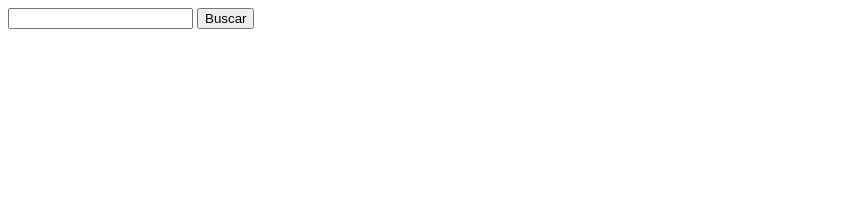
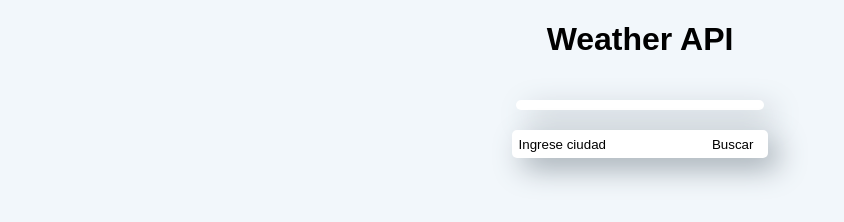
Before and after one commit to Levy4380/API-weather, a plain HTML site: page index.html in a window 1280 px wide. Shown: the whole page, without its empty margins (0-844 px from the left). Drawn offline with Linux system fonts and the light colour scheme; no server answers.

Commit message:
actualizacion de estilos

```diff
--- a/index.html
+++ b/index.html
@@ -1,16 +1,27 @@
+<!DOCTYPE html>
+<html lang="en">
 <head>
+    <meta charset="UTF-8">
+    <meta http-equiv="X-UA-Compatible" content="IE=edge">
+    <meta name="viewport" content="width=device-width, initial-scale=1.0">
+    <link rel="stylesheet" href="style.css">
+    <script src="index.js" defer ></script>
+
     <title>Weather Page</title>
+
 </head>
 <body>
-    <input id='search-bar' type="text">
-    <button>Buscar</button>
-    <div class="output">
-        <div class="title"></div>
-        <div class="icon"></div>
-        <div class="temperature"></div>
-        <div class="sky"></div>
-
-    </div>
-    <script src="index.js"></script>
+    <main>
+        <h1>Weather API</h1>
+        <section class="weather-info">
+            <div class="title"></div>
+            <div class="icon"></div>
+            <div class="temperature"></div>
+            <div class="sky"></div>
+        </section>
+        <section class="busqueda">
+            <input id="search-bar" type="text" value="Ingrese ciudad">
+            <button>Buscar</button>
+        </section>
+    </main>
 </body>
-</html>
--- a/index.js
+++ b/index.js
@@ -1,4 +1,9 @@
 let button = document.querySelector("button");
+let nombre_ciudad = document.querySelector(".title");
+let icono_tiempo = document.querySelector(".icon");
+let temperatura = document.querySelector(".temperature");
+let estado_cielo = document.querySelector(".sky");
+let searchbar = document.getElementById("search-bar");
 const options = {
 	method: 'GET',
 	headers: {
@@ -6,25 +11,42 @@ const options = {
 		'X-RapidAPI-Host': 'weatherapi-com.p.rapidapi.com'
 	}
 };
-let nombre_ciudad = document.querySelector(".title");
-let icono_tiempo = document.querySelector(".icon");
-let temperatura = document.querySelector(".temperature");
-let estado_cielo = document.querySelector(".sky");
 
+//Realizando request inicial
+fetch('https://weatherapi-com.p.rapidapi.com/current.json?q=Buenos%20Aires', options)
+.then(response => response.json())
+.then(response => {
+    nombre_ciudad.innerHTML = response.location.name + ", " + response.location.country
+    icono_tiempo.innerHTML = "<img src='"+response.current.condition.icon+"'>";
+    temperatura.innerHTML = response.current.temp_c + "°"
 
+})
+.catch(err => console.error(err));
 
+//Seteando los valores iniciales de la barra de busqueda y su comportamiento
+searchbar.addEventListener('click',()=>{
+    document.getElementById("search-bar").value='';
+})
+searchbar.addEventListener('keydown',(event)=>{
+    if(event.key === 'Enter'){
+        button.click();
+    }else if(event.key === 'Backspace'){
+        event.preventDefault();
+        document.getElementById("search-bar").value='';
+    }
+})
+
+//Estableciendo funcionamiento del boton
 button.addEventListener('click', ()=> {
     let city = document.getElementById("search-bar").value
-    console.log(city);
     fetch('https://weatherapi-com.p.rapidapi.com/current.json?q=' + city, options)
 	.then(response => response.json())
 	.then(response => {
-        console.log(response);
         nombre_ciudad.innerHTML = response.location.name + ", " + response.location.country
         icono_tiempo.innerHTML = "<img src='"+response.current.condition.icon+"'>";
         temperatura.innerHTML = response.current.temp_c + "°"
 
     })
 	.catch(err => console.error(err));
+    document.getElementById("search-bar").value='Ingrese ciudad'
 })
-console.log('hola');
--- /dev/null
+++ b/style.css
@@ -0,0 +1,59 @@
+body{
+    margin: 0;
+    padding: 0;
+    height: 100vh;
+    background-color: rgb(242, 247, 251);
+    font-family: Arial, Helvetica, sans-serif;
+}
+/* -------------------------------- */
+main{
+    height: 100%;
+    display: flex;
+    flex-direction: column;
+    align-items: center;
+}
+
+/* -------------------------------- */
+
+.weather-info {
+    display: grid;
+    grid-template-columns: repeat(2, 1fr);
+    grid-template-rows: repeat(2, 1fr);
+    grid-column-gap: 0px;
+    grid-row-gap: 0px;
+
+    box-sizing: border-box;
+    width: 30vw;
+    max-width: 248px;
+    background-color: white;
+    margin: 20px;
+    padding: 5px;
+    /* border: 1px solid black; */
+    box-shadow: 10px 10px 30px -1px rgb(151, 161, 169);
+    border-radius: 5px;
+    place-items: center;
+    }
+
+.title { grid-area: 1 / 1 / 2 / 3; }
+.icon { grid-area: 2 / 1 / 3 / 2; }
+.temperature { grid-area: 2 / 2 / 3 / 3; }
+
+/* -------------------------------- */
+
+.busqueda{
+    margin: 10px 10px 10xp 10px;
+    background-color: white;
+    border-radius: 5px;
+    padding: 5px;
+    box-shadow: 10px 10px 30px -1px rgb(151, 161, 169);
+}
+#search-bar{
+    border: none;
+    background-color: white;
+    outline: none;
+}
+button{
+    border-style: none;
+    padding: 0px 10px;
+    background-color: white;
+}
```
